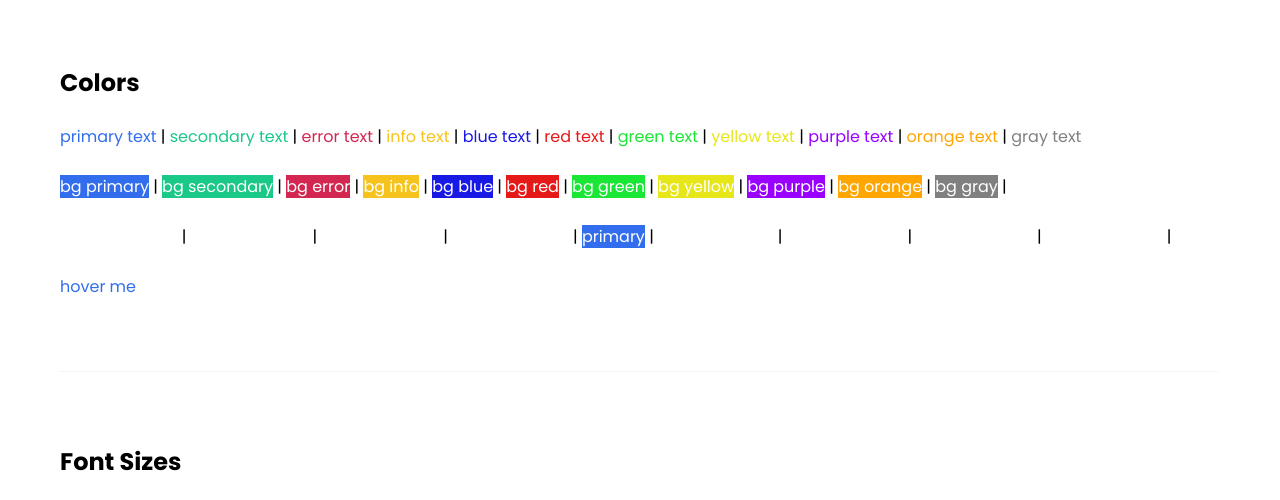
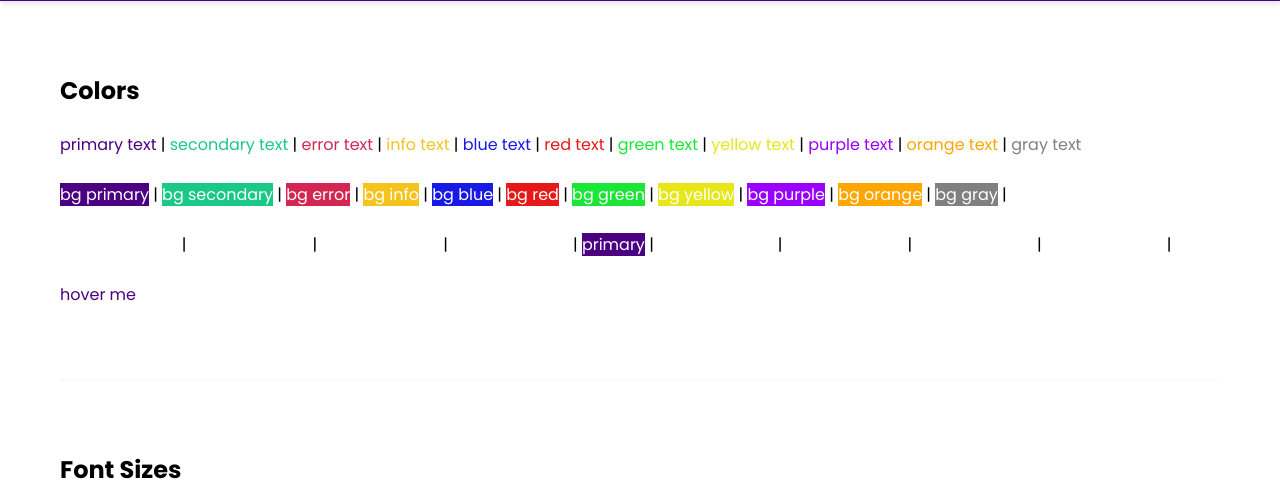
Before and after one commit to alek101/sassNinja, a website: page index.html in a window 1280 px wide. Shown: the part 66-566 px from the top of the page. Drawn offline with Linux system fonts and the light colour scheme.

Commit message:
customization

```diff
--- a/gulpfile.js
+++ b/gulpfile.js
@@ -4,14 +4,14 @@ const purgecss = require('gulp-purgecss')
 
 function buildStyles() {
     // return src('index.scss')
-    return src('shinobi/**/*.scss')
+    return src('sass/**/*.scss')
         .pipe(sass())
         .pipe(purgecss({ content: ['*.html'] }))
         .pipe(dest('css'))
 }
 
 function watchTask() {
-    watch(['shinobi/**/*.scss', '*.html'], buildStyles)
+    watch(['sass/**/*.scss', '*.html'], buildStyles)
 }
 
 exports.default = series(buildStyles, watchTask)
--- /dev/null
+++ b/sass/index.scss
@@ -0,0 +1,7 @@
+$primary: indigo;
+$base-padding: 1rem;
+$base-border-thinknes: 3px;
+
+@import 'shinobi';
+
+// custom scss
--- a/shinobi/_variables.scss
+++ b/shinobi/_variables.scss
@@ -1,9 +1,9 @@
 //variables theme colors
 
-$primary: #326dee;
-$secondary: #1ac888;
-$error: #d32752;
-$info: #f6c31c;
+$primary: #326dee !default;
+$secondary: #1ac888 !default;
+$error: #d32752 !default;
+$info: #f6c31c !default;
 
 // color palette
 $colors: (
@@ -32,19 +32,19 @@ $colors: (
 // @debug map-merge($colors, ("pink": #ffc0cb));
 
 // basics
-$base-padding: 0.75rem;
-$base-margin: 0.75rem;
+$base-padding: 0.75rem !default;
+$base-margin: 0.75rem !default;
 
 //borders
-$base-border-thinknes: 1px;
-$base-border-radius: 20px;
+$base-border-thinknes: 1px !default;
+$base-border-radius: 20px !default;
 
 // box-shadow
-$base-box-shadow: 1px 3px 5px rgba(0,0,0,0.1);
+$base-box-shadow: 1px 3px 5px rgba(0,0,0,0.1) !default;
 
 // font sizes
 $base-font-size: 1rem;
-$font-size-sm: $base-font-size * 0.75;
-$font-size-lg: $base-font-size * 1.5;
-$font-size-xl: $base-font-size * 2;
-$font-size-xxl: $base-font-size * 3;
+$font-size-sm: $base-font-size * 0.75 !default;
+$font-size-lg: $base-font-size * 1.5 !default;
+$font-size-xl: $base-font-size * 2 !default;
+$font-size-xxl: $base-font-size * 3 !default;
--- a/shinobi/components/_card.scss
+++ b/shinobi/components/_card.scss
@@ -22,4 +22,4 @@
     }
 }
 
-@debug "hello ninjas";
+// @debug "hello ninjas";
```
Also changed, not shown: css/index.css.
